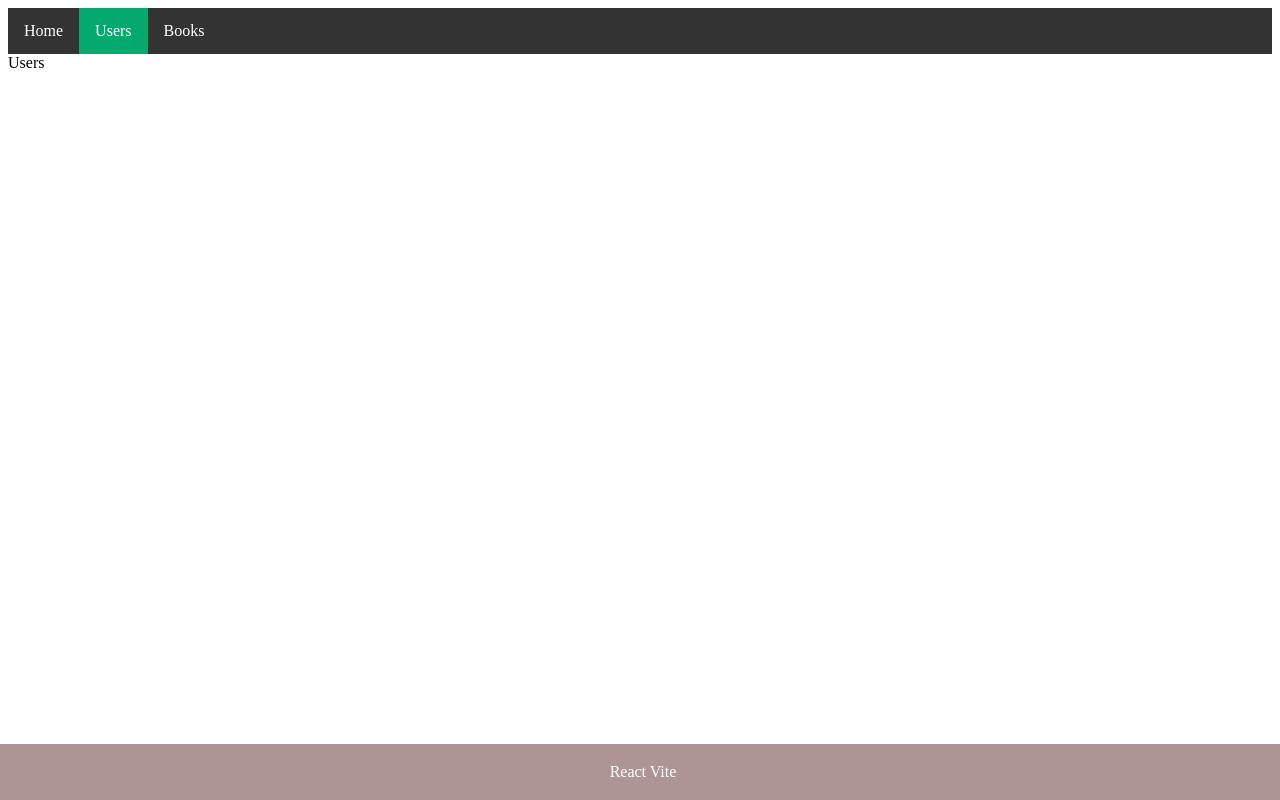
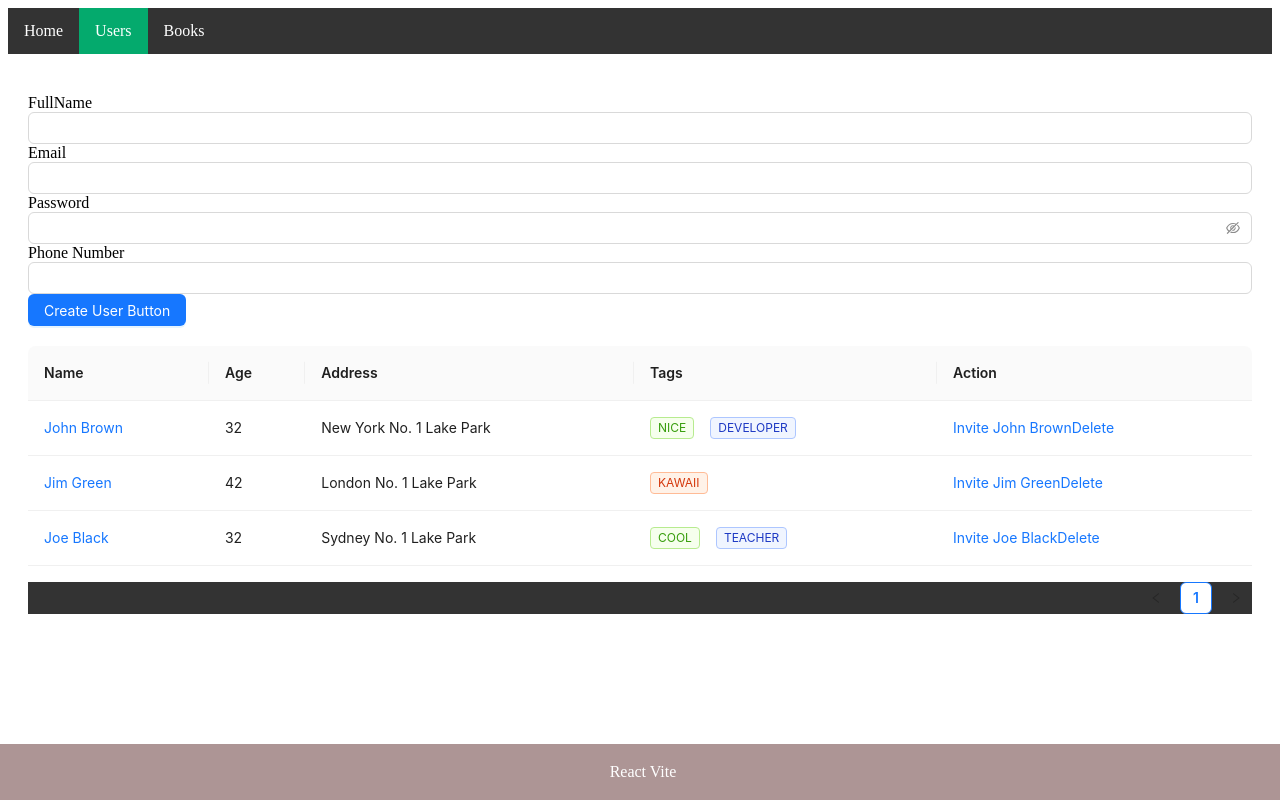
Before and after one commit to pathbezo26/learn_react-vite_pathbeezo, a React (Vite) app: page /users in a window 1280 px wide. Built offline with nearby package versions, Linux system fonts and the light colour scheme.

Commit message:
"UserPage"

```diff
--- a/package.json
+++ b/package.json
@@ -15,6 +15,8 @@
     "preview": "vite preview"
   },
   "dependencies": {
+    "@ant-design/icons": "5.3.7",
+    "antd": "5.18.1",
     "react": "18.3.1",
     "react-dom": "18.3.1",
     "react-router-dom": "6.23.1"
--- a/src/components/todo/TodoNew.jsx
+++ b/src/components/todo/TodoNew.jsx
@@ -9,16 +9,13 @@ const TodoNew = (props) => {
         setValueInput("")
     }
 
-    const handleOnChange = (text) => {
-        setValueInput(text)
-    }
 
     return (
         <div className='TodoNew'>
             <input
                 type="text"
                 value={valueInput}
-                onChange={(event) => handleOnChange(event.target.value)}
+                onChange={(event) => setValueInput(event.target.value)}
             ></input>
             <button
                 style={{ cursor: "pointer" }}
--- /dev/null
+++ b/src/components/user/User.Form.jsx
@@ -0,0 +1,48 @@
+import { Input } from "antd"
+import { Button, Flex } from 'antd';
+import { useState } from "react";
+const UserForm = () => {
+    const [fullName, setFullName] = useState("")
+    const [email, setEmail] = useState("")
+    const [password, setPassword] = useState("")
+    const [phone, setPhone] = useState("")
+    console.log(">>> check form: ", fullName, email, password, phone)
+    return (
+        <div className="user-form" style={{ margin: "20px 0" }}>
+            <div style={{ gap: "100px", flexDirection: "collumn" }}>
+                <div>
+                    <span>FullName</span>
+                    <Input
+                        value={fullName}
+                        onChange={(event) => { setFullName(event.target.value) }}
+                    />
+                </div>
+                <div>
+                    <span>Email</span>
+                    <Input
+                        value={email}
+                        onChange={(event) => { setEmail(event.target.value) }}
+                    />
+                </div>
+                <div>
+                    <span>Password</span>
+                    <Input.Password
+                        value={password}
+                        onChange={(event) => { setPassword(event.target.value) }}
+                    />
+                </div>
+                <div>
+                    <span>Phone Number</span>
+                    <Input
+                        value={phone}
+                        onChange={(event) => { setPhone(event.target.value) }}
+                    />
+                </div>
+                <div>
+                    <Button type="primary">Create User Button</Button>
+                </div>
+            </div>
+        </div>
+    )
+}
+export default UserForm
--- /dev/null
+++ b/src/components/user/UserTable.jsx
@@ -0,0 +1,79 @@
+import { Flex, Space, Table, Tag } from 'antd';
+const UserTable = () => {
+    const columns = [
+        {
+            title: 'Name',
+            dataIndex: 'name',
+            key: 'name',
+            render: text => <a>{text}</a>,
+        },
+        {
+            title: 'Age',
+            dataIndex: 'age',
+            key: 'age',
+        },
+        {
+            title: 'Address',
+            dataIndex: 'address',
+            key: 'address',
+        },
+        {
+            title: 'Tags',
+            key: 'tags',
+            dataIndex: 'tags',
+            render: (_, { tags }) => (
+                <Flex gap="small" align="center" wrap>
+                    {tags.map(tag => {
+                        let color = tag.length > 5 ? 'geekblue' : 'green';
+                        if (tag === 'kawaii') {
+                            color = 'volcano';
+                        }
+                        return (
+                            <Tag color={color} key={tag}>
+                                {tag.toUpperCase()}
+                            </Tag>
+                        );
+                    })}
+                </Flex>
+            ),
+        },
+        {
+            title: 'Action',
+            key: 'action',
+            render: (_, record) => (
+                <Space size="medium">
+                    <a>Invite {record.name}</a>
+                    <a>Delete</a>
+                </Space>
+            ),
+        },
+    ];
+    const data = [
+        {
+            key: '1',
+            name: 'John Brown',
+            age: 32,
+            address: 'New York No. 1 Lake Park',
+            tags: ['nice', 'developer'],
+        },
+        {
+            key: '2',
+            name: 'Jim Green',
+            age: 42,
+            address: 'London No. 1 Lake Park',
+            tags: ['kawaii'],
+        },
+        {
+            key: '3',
+            name: 'Joe Black',
+            age: 32,
+            address: 'Sydney No. 1 Lake Park',
+            tags: ['cool', 'teacher'],
+        },
+    ];
+    return (
+        <Table columns={columns} dataSource={data} />
+    )
+}
+
+export default UserTable
--- a/src/pages/User.jsx
+++ b/src/pages/User.jsx
@@ -1,6 +1,12 @@
+import UserForm from "../components/user/User.Form";
+import UserTable from "../components/user/UserTable";
+
 const UserPage = () => {
     return (
-        <div>Users</div>
+        <div style={{ padding: "20px" }}>
+            <UserForm />
+            <UserTable />
+        </div>
     )
 }
 export default UserPage;
```
Also changed, not shown: 1 other file (tests, documents, lock files or other folders).
